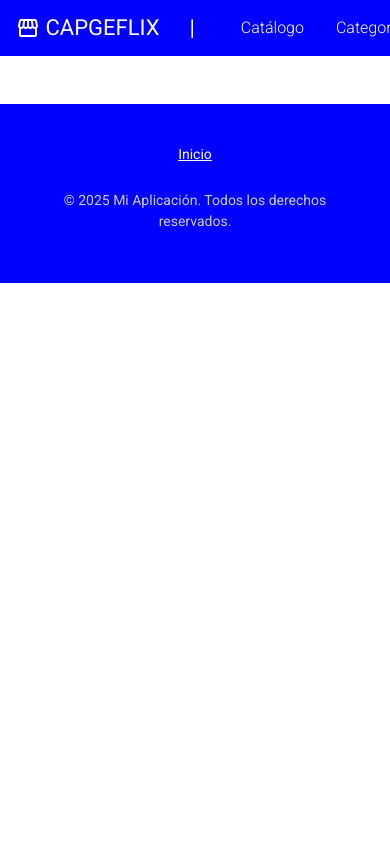
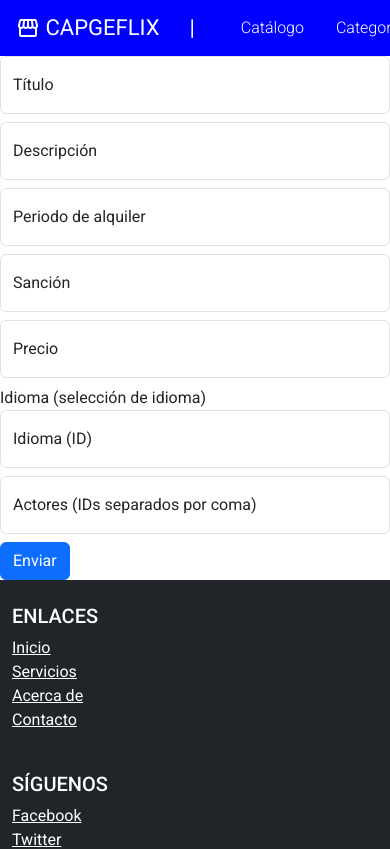
Before and after one commit to Xavi1594/repositorio-capgemini, an Angular app in the folder catalogo-frontend/: page /films/new in a window 390 px wide. Shown: the top 849 px of the page. Built offline with nearby package versions, Linux system fonts and the light colour scheme.

Commit message:
create film fixed without style and refactor

```diff
--- a/catalogo-frontend/src/app/app.routes.ts
+++ b/catalogo-frontend/src/app/app.routes.ts
@@ -5,10 +5,10 @@ import { ActorListComponent } from './actor/actor-list/actor-list.component';
 export const routes: Routes = [
   {path: '', redirectTo:'/films', pathMatch:'full' },
   {path: 'films', loadComponent:()=>import('../app/film/film-list/film-list.component').then(m=>m.FilmListComponent)},
+  {path: 'films/new', loadComponent: ()=>import('../app/film/film-create/film-create.component').then(m=>m.FilmCreateComponent)},
   {path: 'categories', loadComponent:()=>import('../app/category/category-list/category-list.component').then(m=>m.CategoryListComponent)},
   {path: 'actors', loadComponent:()=>import('../app/actor/actor-list/actor-list.component').then(m=>m.ActorListComponent)},
   {path: 'actors/:id', loadComponent:()=>import ('../app/actor/actor-detail/actor-detail.component').then(m=>m.ActorDetailComponent)},
   {path: 'films/:id', loadComponent:()=>import('../app/film/film-detail/film-detail.component').then(m=>m.FilmDetailComponent)},
-  {path: 'films/new', loadComponent: ()=>import('../app/film/film-create/film-create.component').then(m=>m.FilmCreateComponent)}
 
 ];
--- a/catalogo-frontend/src/app/core/footer/footer.component.css
+++ b/catalogo-frontend/src/app/core/footer/footer.component.css
@@ -1,85 +1,11 @@
-
 footer {
-  background-color: blue;
-  color: white;
-  padding: 20px;
-  text-align: center;
-  font-size: 14px;
+  background-color: #343a40;
 }
 
-footer .footer-container {
-  display: flex;
-  flex-direction: column;
-  align-items: center;
-  justify-content: center;
+footer a:hover {
+  color: #ffc107;
 }
 
-footer .footer-links {
-  display: flex;
-  flex-direction: row;
-  justify-content: center;
-  margin-top: 10px;
-  flex-wrap: wrap;
+footer hr {
+  border-top: 1px solid #fff;
 }
-
-footer .footer-links .footer-item {
-  margin-left: 1em;
-  margin-right: 1em;
-}
-
-footer .footer-links .footer-item a {
-  font-weight: lighter;
-  text-decoration: none;
-  color: white;
-}
-
-footer .footer-links .footer-item a:hover {
-  color: grey;
-}
-
-footer .footer-links .footer-item a.active {
-  font-weight: normal;
-  text-decoration: underline;
-  color: lightyellow;
-}
-
-footer .footer-bottom {
-  margin-top: 15px;
-  font-size: 12px;
-  color: #ccc;
-}
-
-@media (max-width: 768px) {
-  footer .footer-container {
-    padding: 20px;
-  }
-
-  footer .footer-links {
-    flex-direction: column;
-  }
-
-  footer .footer-bottom {
-    font-size: 14px;
-  }
-}
-
-@media (max-width: 480px) {
-  footer .footer-container {
-    padding: 15px;
-  }
-
-  footer .footer-links {
-    flex-direction: column;
-    margin-top: 5px;
-  }
-
-  footer .footer-links .footer-item {
-    margin-left: 0;
-    margin-right: 0;
-    margin-bottom: 10px;
-  }
-
-  footer .footer-bottom {
-    font-size: 14px;
-  }
-}
--- a/catalogo-frontend/src/app/core/footer/footer.component.html
+++ b/catalogo-frontend/src/app/core/footer/footer.component.html
@@ -1,13 +1,32 @@
-<footer>
-  <div class="footer-container">
-    <div class="footer-links">
-      <div class="footer-item">
-        <a href="#" class="active">Inicio</a>
+<footer class="bg-dark text-white py-4 mt-auto">
+  <div class="container">
+    <div class="row">
+      <div class="col-12 col-md-4 mb-4 mb-md-0">
+        <h5 class="text-uppercase">Enlaces</h5>
+        <ul class="list-unstyled">
+          <li><a href="#" class="text-white">Inicio</a></li>
+          <li><a href="#" class="text-white">Servicios</a></li>
+          <li><a href="#" class="text-white">Acerca de</a></li>
+          <li><a href="#" class="text-white">Contacto</a></li>
+        </ul>
       </div>
-
+      <div class="col-12 col-md-4 mb-4 mb-md-0">
+        <h5 class="text-uppercase">Síguenos</h5>
+        <ul class="list-unstyled">
+          <li><a href="#" class="text-white">Facebook</a></li>
+          <li><a href="#" class="text-white">Twitter</a></li>
+          <li><a href="#" class="text-white">Instagram</a></li>
+          <li><a href="#" class="text-white">LinkedIn</a></li>
+        </ul>
+      </div>
+      <div class="col-12 col-md-4 mb-4 mb-md-0">
+        <h5 class="text-uppercase">Contacto</h5>
+        <p>Teléfono: +123 456 789</p>
+      </div>
     </div>
-    <div class="footer-bottom">
-      <p>&copy; 2025 Mi Aplicación. Todos los derechos reservados.</p>
+    <div class="text-center mt-4">
+      <hr class="border-white">
+      <p>&copy; 2025 Todos los derechos reservados</p>
     </div>
   </div>
 </footer>
--- a/catalogo-frontend/src/app/film/film-create/film-create.component.html
+++ b/catalogo-frontend/src/app/film/film-create/film-create.component.html
@@ -1 +1,49 @@
-<p>film-create works!</p>
+<form [formGroup]="miForm" (ngSubmit)="onSave()">
+  <!-- Título -->
+  <div class="form-floating mb-2">
+    <input class="form-control" formControlName="titulo" placeholder="Título" required>
+    <label for="titulo">Título</label>
+  </div>
+
+  <!-- Descripción -->
+  <div class="form-floating mb-2">
+    <input class="form-control" formControlName="descripcion" placeholder="Descripción" required>
+    <label for="descripcion">Descripción</label>
+  </div>
+
+  <!-- Periodo-->
+  <div class="form-floating mb-2">
+    <input type="number" class="form-control" formControlName="periodo" placeholder="Periodo de alquiler" required>
+    <label for="periodo">Periodo de alquiler</label>
+  </div>
+
+  <!-- Sanción-->
+  <div class="form-floating mb-2">
+    <input type="number" class="form-control" formControlName="sancion" placeholder="Sanción" required>
+    <label for="sancion">Sanción</label>
+  </div>
+
+  <!-- Precio-->
+  <div class="form-floating mb-2">
+    <input type="number" class="form-control" formControlName="precio" placeholder="Precio" required>
+    <label for="precio">Precio</label>
+  </div>
+
+
+
+  Idioma (selección de idioma)
+  <div class="form-floating mb-2">
+    <input type="number" class="form-control" formControlName="idiomaId" placeholder="Idioma ID" required>
+    <label for="idiomaId">Idioma (ID)</label>
+  </div>
+
+
+
+  <!-- Actores -->
+  <div class="form-floating mb-2">
+    <input class="form-control" formControlName="actores" placeholder="Actores (IDs separados por coma)" required>
+    <label for="actores">Actores (IDs separados por coma)</label>
+  </div>
+
+  <button class="btn btn-primary" type="submit">Enviar</button>
+</form>
--- a/catalogo-frontend/src/app/film/film-create/film-create.component.ts
+++ b/catalogo-frontend/src/app/film/film-create/film-create.component.ts
@@ -1,11 +1,67 @@
-import { Component } from '@angular/core';
+import { Component, OnInit } from '@angular/core';
+import { FormBuilder, FormGroup, ReactiveFormsModule, Validators } from '@angular/forms';
+import { FilmService } from '../film.service';
+import { Router } from '@angular/router';
+import { Language } from '../../language/model/Language';
 
 @Component({
   selector: 'app-film-create',
-  imports: [],
   templateUrl: './film-create.component.html',
-  styleUrl: './film-create.component.css'
+  styleUrls: ['./film-create.component.css'],
+  imports: [ReactiveFormsModule],
 })
-export class FilmCreateComponent {
+export class FilmCreateComponent implements OnInit {
+  public miForm: FormGroup;
 
+  constructor(
+    private fb: FormBuilder,
+    private filmService: FilmService,
+    private router: Router
+  ) {
+    this.miForm = this.fb.group({
+      titulo: ['', Validators.required],
+      descripcion: ['', Validators.required],
+      periodo: ['', Validators.required],
+      precio: ['', Validators.required],
+      sancion: ['', Validators.required],
+      idiomaId: ['', Validators.required],  // Campo para el ID del idioma
+      actores: ['', Validators.required],
+      coste:['19.90',Validators.required]
+
+    });
+  }
+
+  ngOnInit(): void { }
+
+  onSave(): void {
+    if (this.miForm.valid) {
+      const formValue = this.miForm.value;
+
+
+      const idioma = {
+        languageId: 1,
+
+      };
+
+
+      const film = {
+        ...formValue,
+        idioma: idioma
+      };
+
+
+      delete film.idiomaId;
+
+
+      this.filmService.saveFilms(film).subscribe(
+        (result) => {
+          console.log('Película guardada exitosamente:', result);
+          this.router.navigate(['/films']);
+        },
+        (error) => {
+          console.error('Error al guardar la película:', error);
+        }
+      );
+    }
+  }
 }
--- a/catalogo-frontend/src/app/film/film.service.ts
+++ b/catalogo-frontend/src/app/film/film.service.ts
@@ -25,4 +25,17 @@ export class FilmService {
   getOneFilm(id: number): Observable<Film> {
     return this.http.get<Film>(`${this.baseUrl}/${id}`);
   }
+
+  saveFilms(film: Film): Observable<Film> {
+    const id = film.id;
+    let result: Observable<Film>;
+
+    if (id) {
+      const url = `${this.baseUrl}/${id}`;
+      result = this.http.put<Film>(url, film);
+    } else {
+      result = this.http.post<Film>(this.baseUrl, film);
+    }
+    return result;
+  }
 }
--- /dev/null
+++ b/catalogo-frontend/src/app/language/model/Language.ts
@@ -0,0 +1,4 @@
+export class Language {
+  languageId!:number;
+  idioma?:string;
+}
```
Also changed, not shown: catalogo-frontend/src/app/film/model/Film.ts (+14 -9 lines), catalogo-frontend/src/app/language/language.service.ts (added, +18 -0 lines).
